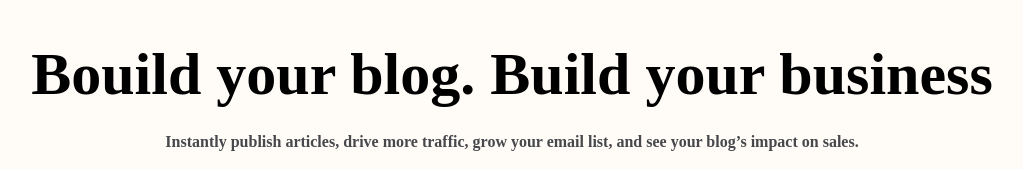
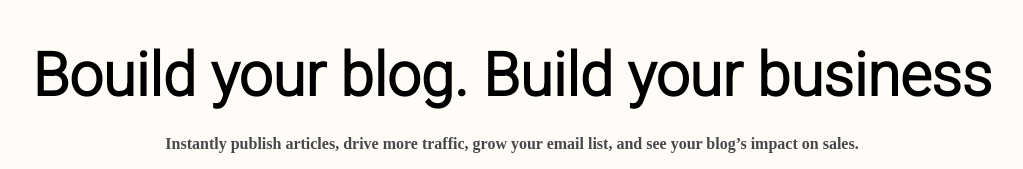
Before and after one commit to AndresSanG/Bedu-Matcha, a plain HTML site: page index.html in a window 1280 px wide. Shown: the top 169 px of the page, without its empty margins (128-1151 px from the left). Drawn offline with Linux system fonts and the light colour scheme.

Commit message:
cambio en css para la fuente

```diff
--- a/estilos.css
+++ b/estilos.css
@@ -4,7 +4,7 @@ body{
 
 h1 {
     color: ##8b8b8bcc;
-    font-family: "Alegreya", serif;
+    font-family: "Roboto", serif;
     font-size: 60px;
     margin-bottom: 24px;
     text-align: center;
```
